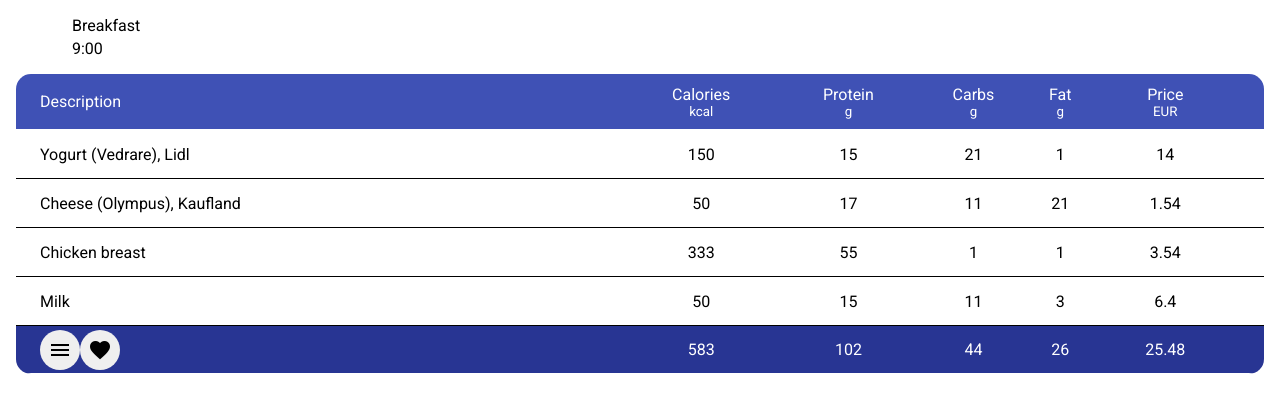
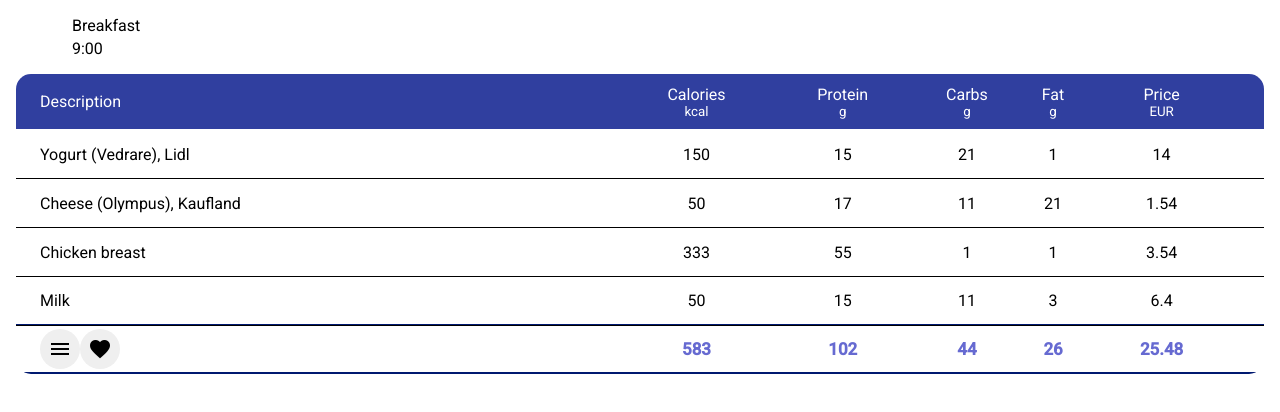
Before and after one commit to vanshianec/nutrition-assistant-fe, an Angular app: page / in a window 1280 px wide. Shown: the top 412 px of the page. Built offline with nearby package versions, Linux system fonts and the light colour scheme.

Commit message:
[NA-4] Add styling to the food table footer in the meal component

```diff
--- a/src/app/core/meal/content/food-table/food-table.component.html
+++ b/src/app/core/meal/content/food-table/food-table.component.html
@@ -1,7 +1,7 @@
 <table mat-table
        [dataSource]="dataSource" multiTemplateDataRows
        class="mat-elevation-z8">
-  <ng-container matColumnDef="{{column.name}}" *ngFor="let column of columnData; first as isFirst">
+  <ng-container matColumnDef="{{column.name}}" *ngFor="let column of columnData; first as isFirst;">
     <div>
       <th mat-header-cell *matHeaderCellDef>
         <div class="header-cell-content">
@@ -11,7 +11,7 @@
       </th>
     </div>
     <td mat-cell *matCellDef="let element"> {{element[column.name]}} </td>
-    <ng-container  *ngIf="isFirst">
+    <ng-container *ngIf="isFirst">
       <td mat-footer-cell *matFooterCellDef>
         <button mat-icon-button color="primary" aria-label="Example icon button with a heart icon">
           <mat-icon>menu</mat-icon>
@@ -20,7 +20,7 @@
           <mat-icon>favorite</mat-icon>
         </button>
       </td>
-    </ng-container >
+    </ng-container>
     <ng-container *ngIf="!isFirst">
       <td mat-footer-cell *matFooterCellDef>{{getTotalAmount(column.name) | number}}</td>
     </ng-container>
--- a/src/app/core/meal/content/food-table/food-table.component.scss
+++ b/src/app/core/meal/content/food-table/food-table.component.scss
@@ -26,12 +26,18 @@ tr.detail-row {
   background-color: $primary;
 }
 
-.mat-footer-row {
-  background-color: $secondary-variant;
+.mat-header-row th {
+  color: white;
 }
 
-.mat-header-row th, .mat-footer-row td {
-  color: white;
+.mat-footer-row td {
+  color: $primary-light;
+  font-weight: bold;
+  font-size: 17px;
+}
+
+tr.mat-footer-row td {
+  border-bottom: 2px solid $primary-dark;
 }
 
 tr.element-row:not(.expanded-row):hover {
@@ -40,6 +46,10 @@ tr.element-row:not(.expanded-row):hover {
 
 tr.element-row:not(.expanded-row):active {
   background: #efefef;
+}
+
+tr.element-row:not(.expanded-row):nth-last-child(2) td, {
+  border-bottom: 1px solid $primary-dark;
 }
 
 .element-row td {
--- a/src/styles/colors.scss
+++ b/src/styles/colors.scss
@@ -1,7 +1,8 @@
-$primary: #3F51B5;
-$primary-variant: #303F9F;
-$secondary: #303F9F;
-$secondary-variant: #283593;
-$accent: #FF4081;
+$primary: #303f9f;
+$primary-light: #666ad1;
+$primary-dark: #001970;
+$secondary: #ff4081;
+$secondary-light: #ff79b0;
+$secondary-dark: #c60055;
 
 $error: #B00020;
```
